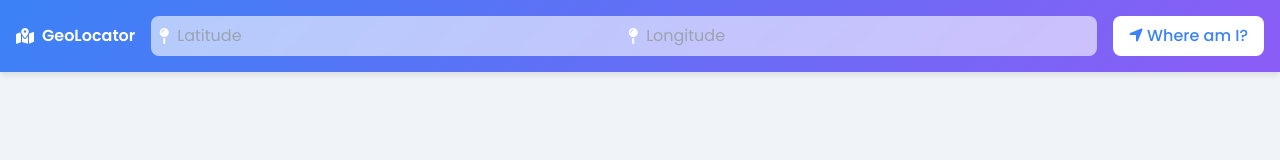
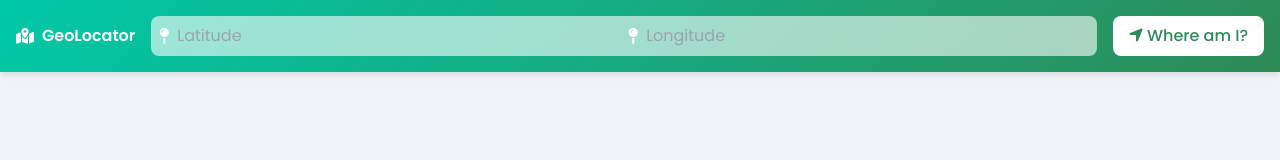
Before and after one commit to qasim-mehar/ReverseGeoCoding, a plain HTML site: page index.html in a window 1280 px wide. Drawn offline with nearby package versions, Linux system fonts and the light colour scheme.

Commit message:
Style: change the top bar's and btn color's linear-gradien

```diff
--- a/styles.css
+++ b/styles.css
@@ -14,7 +14,7 @@ body {
 }
 
 .top-bar {
-  background: linear-gradient(135deg, #3b82f6, #8b5cf6);
+background: linear-gradient(135deg, #00c9a7, #2e8b57);
   padding: 1rem;
   position: fixed;
   top: 0;
@@ -66,7 +66,7 @@ body {
 
 .btn {
   background: white;
-  color: #3b82f6;
+  color: #2e8b57;
   border: none;
   padding: 0.5rem 1rem;
   border-radius: 0.5rem;
```
